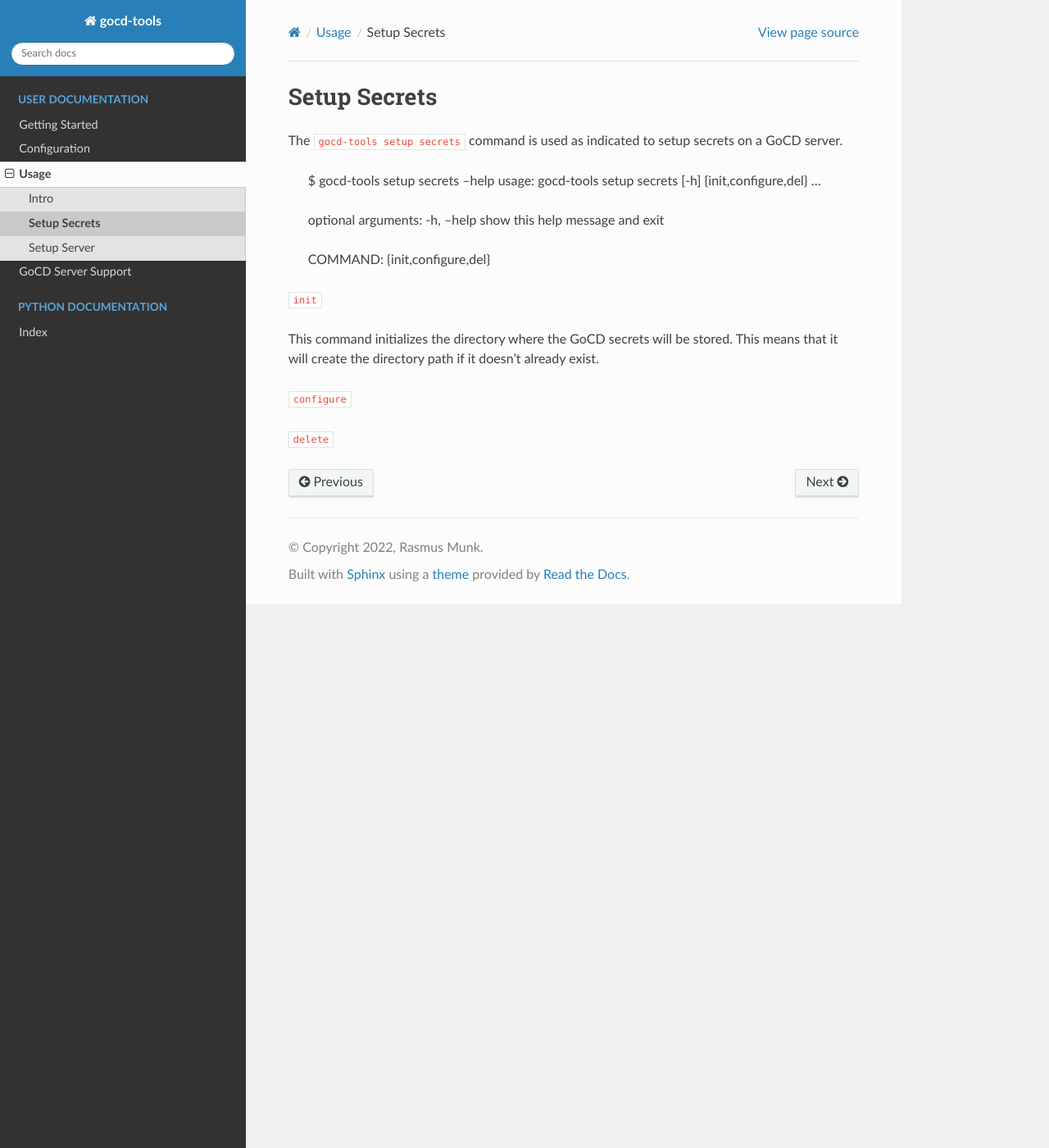
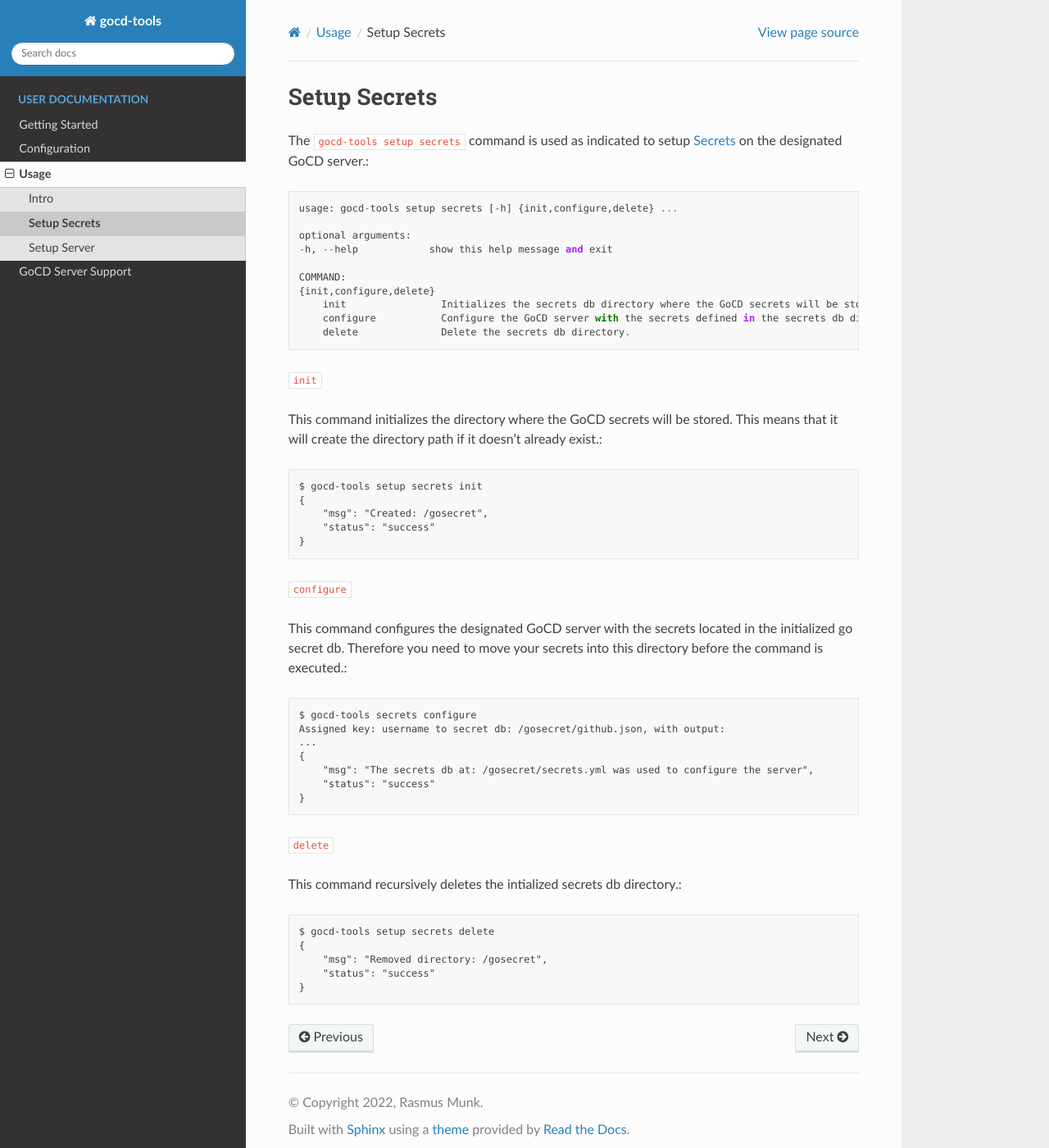
Before and after one commit to rasmunk/gocd-tools, a Sphinx documentation site: the page built from docs/source/user/usage/gocd_setup_secrets.rst, in a window 1280 px wide and 1400 px high. Shown: the whole window at 82% size. Built offline with Sphinx 7.4.7 and the Read the Docs theme 2.0.0, drawn with Linux system fonts in a browser that asks for light colours.

Commit message:
Update the docs with additional explanations

```diff
--- a/docs/source/user/usage/gocd_setup_secrets.rst
+++ b/docs/source/user/usage/gocd_setup_secrets.rst
@@ -1,24 +1,50 @@
 Setup Secrets
 =============
 
-The ``gocd-tools setup secrets`` command is used as indicated to setup secrets on a GoCD server.
+The ``gocd-tools setup secrets`` command is used as indicated to setup `Secrets <https://docs.gocd.org/current/configuration/secrets_management.html>`_ on the designated GoCD server.::
 
-    $ gocd-tools setup secrets --help
-    usage: gocd-tools setup secrets [-h] {init,configure,del} ...
+    usage: gocd-tools setup secrets [-h] {init,configure,delete} ...
 
     optional arguments:
     -h, --help            show this help message and exit
 
     COMMAND:
-    {init,configure,del}
+    {init,configure,delete}
+        init                Initializes the secrets db directory where the GoCD secrets will be stored.
+        configure           Configure the GoCD server with the secrets defined in the secrets db directory.
+        delete              Delete the secrets db directory.
 
 ``init``
 
 This command initializes the directory where the GoCD secrets will be stored.
-This means that it will create the directory path if it doesn't already exist.
+This means that it will create the directory path if it doesn't already exist.::
 
+    $ gocd-tools setup secrets init
+    {
+        "msg": "Created: /gosecret",
+        "status": "success"
+    }
 
 ``configure``
 
+This command configures the designated GoCD server with the secrets located in
+the initialized go secret db. Therefore you need to move your secrets into this directory
+before the command is executed.::
+
+    $ gocd-tools secrets configure
+    Assigned key: username to secret db: /gosecret/github.json, with output:
+    ...
+    {
+        "msg": "The secrets db at: /gosecret/secrets.yml was used to configure the server",
+        "status": "success"
+    }
 
 ``delete``
+
+This command recursively deletes the intialized secrets db directory.::
+
+    $ gocd-tools setup secrets delete
+    {
+        "msg": "Removed directory: /gosecret",
+        "status": "success"
+    }
```
Also changed, not shown: docs/source/conf.py (+9 -12 lines), docs/source/index.rst (+1 -10 lines), docs/source/user/configuration/config_files.rst (+29 -0 lines), docs/source/user/usage/gocd_setup_server.rst (+19 -3 lines).
